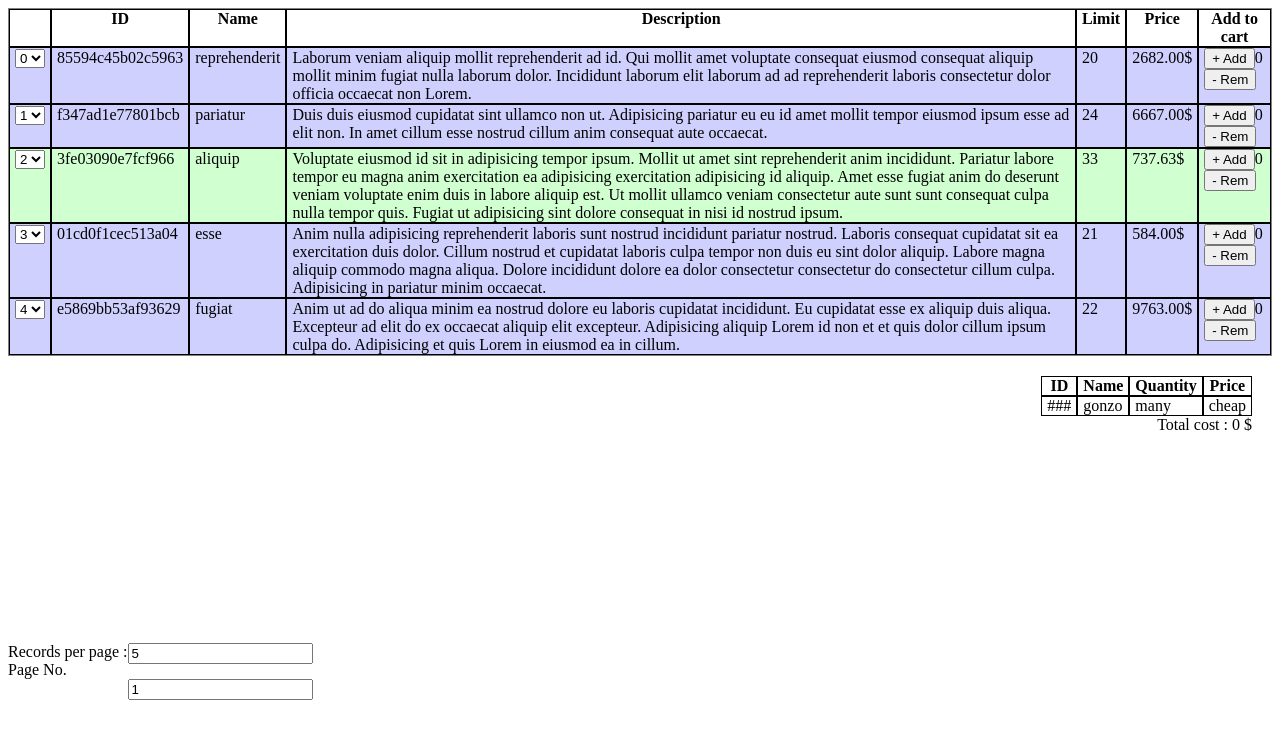
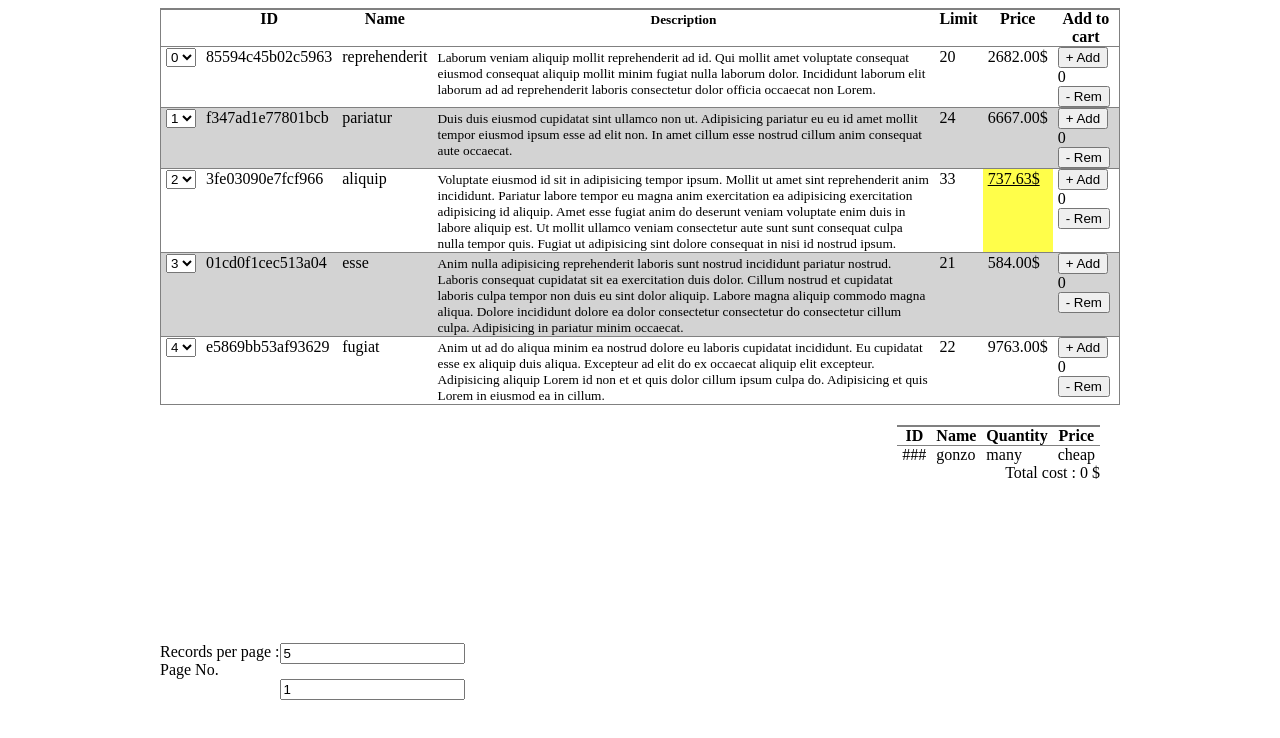
Before and after one commit to tzabarc/june15, a plain HTML site: page js1-DOM-events/index.html in a window 1280 px wide. Drawn offline with Linux system fonts and the light colour scheme.

Commit message:
a bit of style

```diff
--- a/js1-DOM-events/style/style.css
+++ b/js1-DOM-events/style/style.css
@@ -32,7 +32,7 @@ form{
 .productsTableContainer {
 
     height: 750px;
-    overflow-y: scroll;
+    overflow-y: auto;
  }
 .cartContainer{
     float:right;
--- a/js1-DOM-events/style/tableSimulaion.css
+++ b/js1-DOM-events/style/tableSimulaion.css
@@ -1,7 +1,16 @@
 .Table
 {
     display: table;
+    border-top: 1px solid grey;
+
+
 }
+.productsTableContainer {
+    width: 960px;
+    margin: 0 auto;
+
+}
+
 .Title
 {
     display: table-caption;
@@ -19,20 +28,30 @@
 {
     display: table-row;
 }
+.Row:nth-child(even){
+    background-color:lightgrey;
 
-.Item{
-    background-color: #d0d0ff;
 }
-.SaleItem{
-    background-color: #d0ffd0;
+
+/*.Item{*/
+    /*background-color: #d0d0ff;*/
+/*}*/
+.SaleItem .Cell:nth-last-child(2){
+    background-color: #fffe4a;
+    text-decoration: underline;
 }
+.productsTable  .Cell:nth-child(4){
+     font-size: smaller;
+ }
 .Cell
 {
     display: table-cell;
-    border: solid;
+    /*border: solid;*/
     border-width: thin;
     padding-left: 5px;
     padding-right: 5px;
+    border-top: 1px solid grey;
+
 }
 .tbody {
     display: table-row-group;
```
